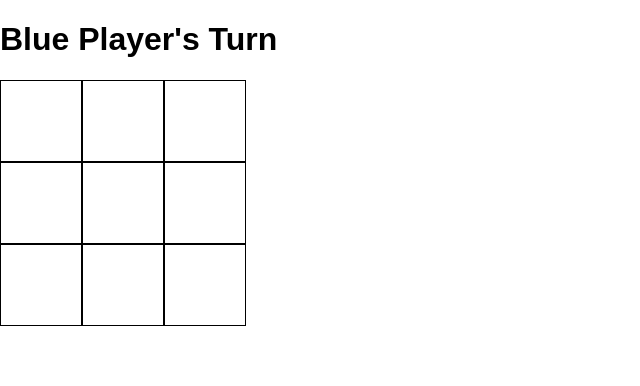
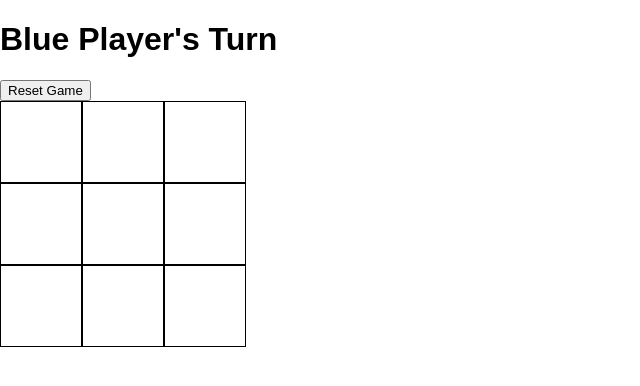
Before and after one commit to davey-e/react_noughts_and_crosses_lab, a React (Create React App) app: page / in a window 1280 px wide. Shown: the top 386 px of the page, without its empty margins (0-640 px from the left). Built offline with nearby package versions, Linux system fonts and the light colour scheme.

Commit message:
Add reset functionality to baord via the reset button in the BoardHeader

```diff
--- a/src/components/BoardHeader.js
+++ b/src/components/BoardHeader.js
@@ -1,6 +1,7 @@
 import React from 'react';
 
 const BoardHeader = (props) => {
+    if(props.activeColour === null) return null;
     const colourSplit = props.activeColour.split("");
     const firstLetter = colourSplit[0].toUpperCase();
     colourSplit[0] = firstLetter;
@@ -10,13 +11,14 @@ const BoardHeader = (props) => {
         return(
             <header>
                 <h1>{colour} Player Has Won!</h1>
-                <button>Reset Game</button>
+                <button onClick={props.handleReset}>Reset Game</button>
             </header>
         )
     } else {
         return(
             <header>
                 <h1>{colour} Player's Turn</h1>
+                <button onClick={props.handleReset}>Reset Game</button>
             </header>
         )
     }
--- a/src/containers/Board.js
+++ b/src/containers/Board.js
@@ -7,15 +7,21 @@ class Board extends Component{
         super(props);
         this.state= {
             rows: [],
-            activeColour: "blue",
-            gameWon: false
+            activeColour: null,
+            gameWon: null
         }
 
-        this.handleSquareClick = this.handleSquareClick.bind(this);
+        this.handleSquareClick  = this.handleSquareClick.bind(this);
+        this.handleGameReset    = this.handleGameReset.bind(this);
     }
 
     componentDidMount(){
-        this.populateRows();
+        this.setupBoard();
+    }
+
+    setupBoard(){
+        const rows = this.populateRows();
+        this.setState({rows: rows, activeColour: "blue", gameWon: false});
     }
 
     populateRows(){
@@ -24,7 +30,7 @@ class Board extends Component{
             const row = this.createSquares();
             newRows.push(row);
         }
-        this.setState({rows: newRows});
+        return newRows;
     }
 
     createSquares(){
@@ -103,6 +109,10 @@ class Board extends Component{
         }
     }
 
+    handleGameReset(){
+        this.setupBoard();
+    }
+
     render(){
 
         const rowElements = this.state.rows.map((rowSquares, index) => {
@@ -111,7 +121,7 @@ class Board extends Component{
 
         return(
             <div className="board">
-                <BoardHeader activeColour={this.state.activeColour} gameWon={this.state.gameWon}/>
+                <BoardHeader activeColour={this.state.activeColour} gameWon={this.state.gameWon} handleReset={this.handleGameReset}/>
                 {rowElements}
             </div>
         )
```
